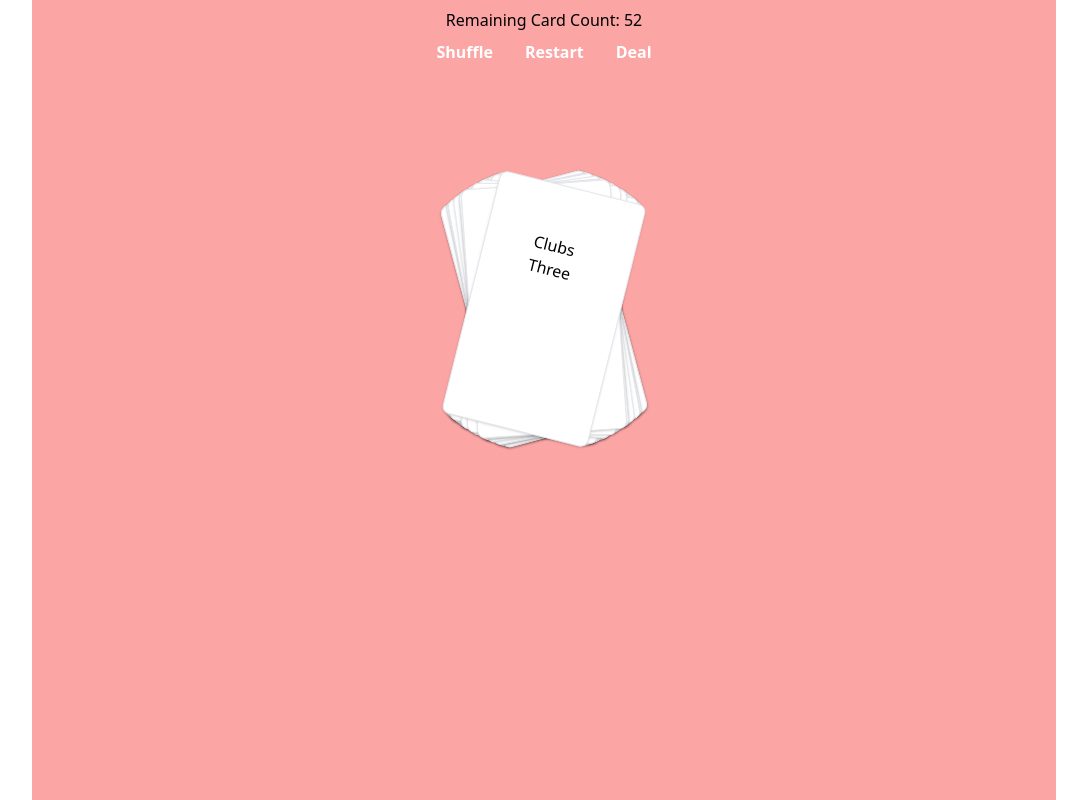
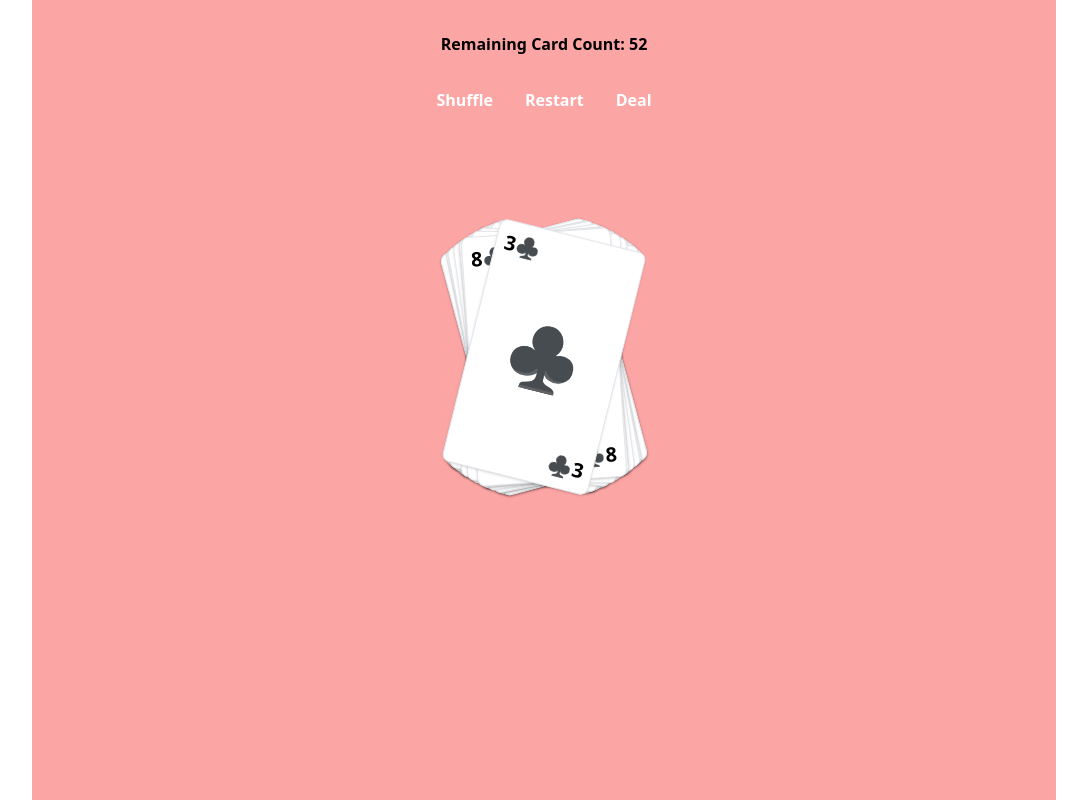
Before and after one commit to SitrucL/optix_test, a Next.js app: page / in a window 1280 px wide. Both pictures are taken after a click on the button "Shuffle". Shown: the whole page, without its empty margins (96-1183 px from the left). Built offline with nearby package versions, Linux system fonts and the light colour scheme.

Commit message:
refactor: updates types and Card component styling

```diff
--- a/components/Card/Card.tsx
+++ b/components/Card/Card.tsx
@@ -11,21 +11,46 @@ interface CardProps {
 
 const Card = ({ card, revealed, style }: CardProps) => {
     const { suit, rank } = card;
+    let symbol = '';
+
+    switch (suit) {
+        case 'Hearts':
+            symbol = '❤️';
+            break;
+        case 'Diamonds':
+            symbol = '♦️';
+            break;
+        case 'Clubs':
+            symbol = '♣️';
+            break;
+        case 'Spades':
+            symbol = '♠️';
+            break;
+    }
 
     const revealedCardContent = (
-        <>
-            <div>{suit}</div>
-            <div>{rank}</div>
-        </>
+        <div className="text-xl font-bold flex flex-col text-center justify-between  h-full">
+            <div className="self-start">
+                {rank}
+                {symbol}
+            </div>
+
+            <div className="text-6xl">{symbol}</div>
+
+            <div className="self-end">
+                {symbol}
+                {rank}
+            </div>
+        </div>
     );
     const hiddenCardContent = <div></div>;
 
     return (
         <div
             style={style && style}
-            className={` p-12 h-[250px] w-[150px] bg-white border  border-gray-200 rounded-lg shadow hover:bg-gray-100   ${
+            className={` p-2 h-[250px] w-[150px] bg-white border  border-gray-200 rounded-lg shadow hover:bg-gray-100   ${
                 revealed ? `bg-slate-50` : `bg-[url('/card-background.jpg')]`
-            } bg-cover
+            } bg-cover absolute
             `}
         >
             {revealed ? revealedCardContent : hiddenCardContent}
--- a/components/Deck/Deck.tsx
+++ b/components/Deck/Deck.tsx
@@ -17,7 +17,6 @@ const Deck = ({ deck, revealed }: DeckProps) => {
                     card={card}
                     revealed={revealed ? true : false}
                     style={{
-                        position: 'absolute',
                         transform: `rotateZ(${Math.floor(Math.random() * 31) - 15}deg)`,
                         zIndex: deck.length - index,
                     }}
--- /dev/null
+++ b/components/index.ts
@@ -0,0 +1,5 @@
+import Button from './Button/Button';
+import Card from './Card/Card';
+import Deck from './Deck/Deck';
+
+export { Button, Card, Deck };
--- a/pages/index.tsx
+++ b/pages/index.tsx
@@ -1,8 +1,6 @@
 import Head from 'next/head';
 import { useState } from 'react';
-import Button from '../components/Button/Button';
-import Card from '../components/Card/Card';
-import Deck from '../components/Deck/Deck';
+import { Button, Card, Deck } from '../components';
 import { Rank, Suit, CardType } from '../types';
 
 const suits: Suit[] = [Suit.Hearts, Suit.Diamonds, Suit.Clubs, Suit.Spades];
@@ -75,7 +73,7 @@ export default function Home() {
                 <link rel="icon" href="/favicon.ico" />
             </Head>
             <div className="flex max-w-5xl mx-auto flex-col items-center justify-start py-2 min-h-screen bg-red-300">
-                <div>Remaining Card Count: {deck.length}</div>
+                <div className="font-bold my-6">Remaining Card Count: {deck.length}</div>
 
                 <div>
                     <Button text={'Shuffle'} onClick={handleShuffle} color={'blue'} disabled={deck.length != 52} />
@@ -84,7 +82,7 @@ export default function Home() {
                 </div>
 
                 <Deck deck={deck} revealed={revealAll} />
-                <div className="mt-96">{dealtCard && <Card card={dealtCard} revealed={true} index={0} />}</div>
+                <div className="mt-96 justify-center flex align-middle">{dealtCard && <Card card={dealtCard} revealed={true} index={0} />}</div>
             </div>
         </>
     );
--- a/types.ts
+++ b/types.ts
@@ -6,19 +6,19 @@ export enum Suit {
 }
 
 export enum Rank {
-    Two = 'Two',
-    Three = 'Three',
-    Four = 'Four',
-    Five = 'Five',
-    Six = 'Six',
-    Seven = 'Seven',
-    Eight = 'Eight',
-    Nine = 'Nine',
-    Ten = 'Ten',
-    Jack = 'Jack',
-    Queen = 'Queen',
-    King = 'King',
-    Ace = 'Ace',
+    Two = '2',
+    Three = '3',
+    Four = '4',
+    Five = '5',
+    Six = '6',
+    Seven = '7',
+    Eight = '8',
+    Nine = '9',
+    Ten = '10',
+    Jack = 'J',
+    Queen = 'Q',
+    King = 'K',
+    Ace = 'A',
 }
 
 export interface CardType {
```
